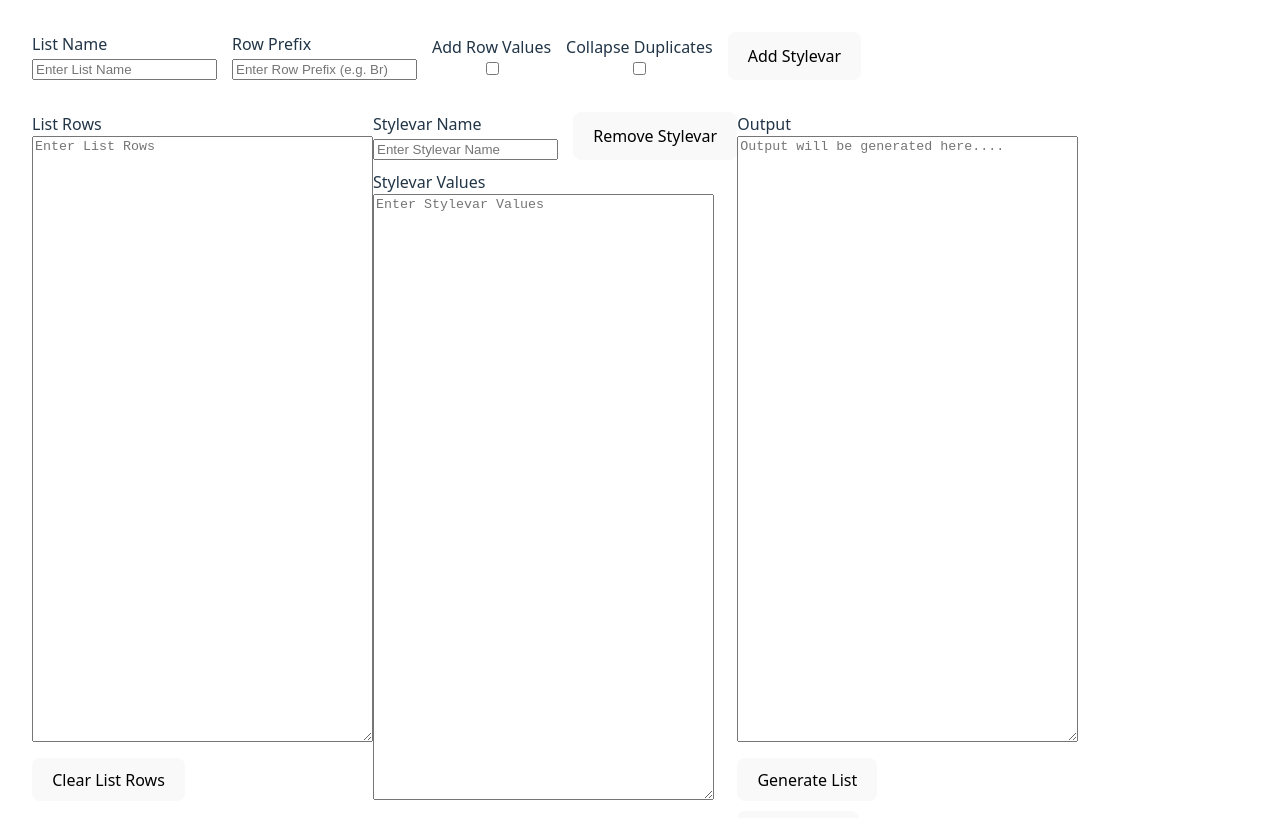
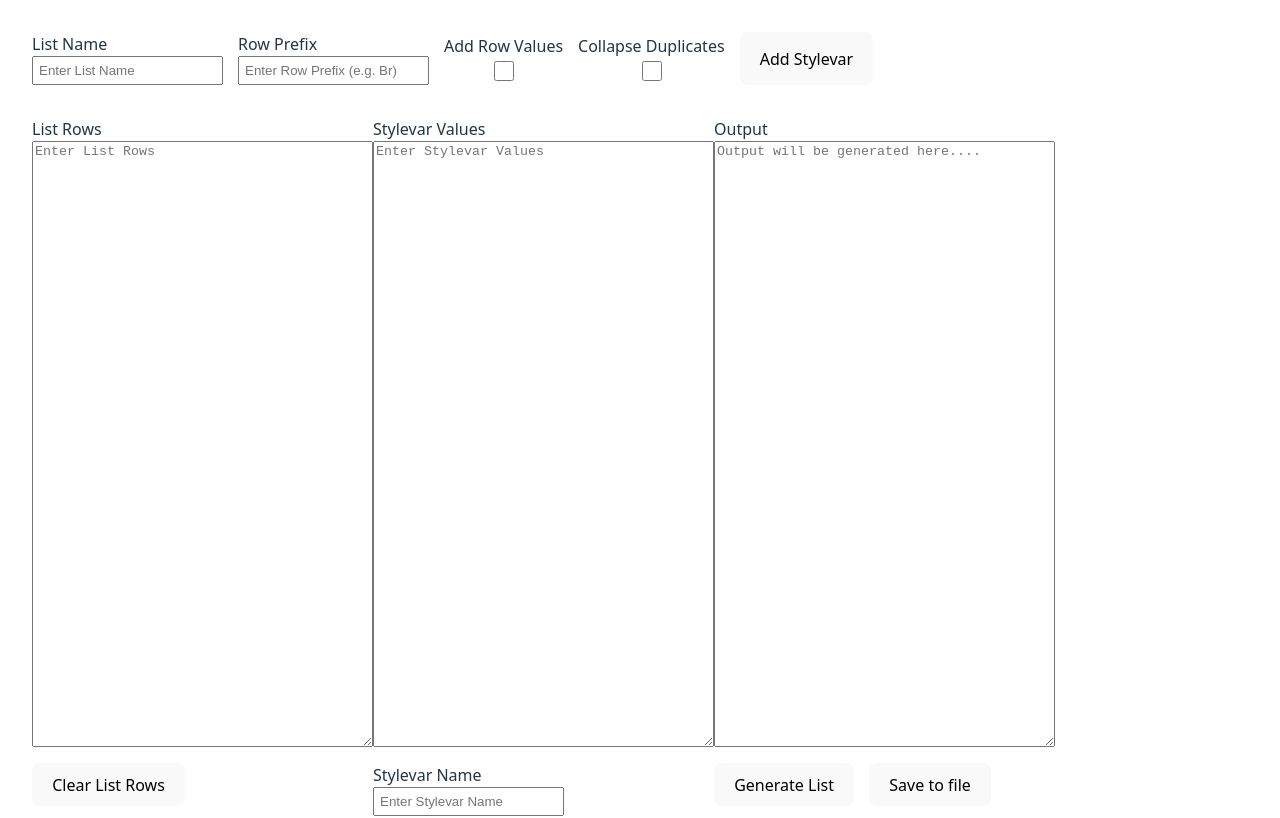
Before and after one commit to codak2/defineListGen, a React (Vite) app: page / in a window 1280 px wide. Shown: the top 818 px of the page. Built offline with nearby package versions, Linux system fonts and the light colour scheme.

Commit message:
add basic frontend

```diff
--- a/src/App.css
+++ b/src/App.css
@@ -42,6 +42,15 @@
   color: #888;
 }
 
+input{
+  padding: 5px;
+}
+
+input[type="checkbox"]{
+  width: 20px;
+  height: 20px;
+}
+
 #mainContainer{
 width: 100%;
 }
@@ -57,6 +66,7 @@ width: 100%;
 
 .container1{
   display: flex;
+  flex-wrap: wrap;
   gap:15px;
 }
 
--- a/src/App.jsx
+++ b/src/App.jsx
@@ -9,7 +9,6 @@ function App() {
       <main id='mainContainer'>
 
         <div id="headerContainer" className='container1'>
-
           <label htmlFor=""> List Name <br />
             <input type="text" placeholder='Enter List Name' />
           </label>
@@ -27,67 +26,47 @@ function App() {
           </label>
 
           <button type="button">Add Stylevar</button>
+        </div>
 
-        </div>
 
         <div className="contentContainer">
 
           <div id="listContainer" className='container2'>
-
             <label htmlFor=""> List Rows <br />
               <textarea name="" id="" placeholder='Enter List Rows' cols="40" rows="40"></textarea>
             </label>
 
             <button type="button">Clear List Rows</button>
-
-
           </div>
 
 
+          <div id="stylevarContainer" className='container2'>
+            <label htmlFor=""> Stylevar Values <br />
+              <textarea name="" id="" placeholder='Enter Stylevar Values' cols="40" rows="40"></textarea>
+            </label>
 
-
-
-
-        <div id="stylevarContainer" className='container2'>
-
-          <div className="container1">
             <label htmlFor=""> Stylevar Name <br />
               <input type="text" placeholder='Enter Stylevar Name' />
             </label>
 
             <button type="button">Remove Stylevar</button>
-
           </div>
 
-          <label htmlFor=""> Stylevar Values <br />
 
-            <textarea name="" id="" placeholder='Enter Stylevar Values' cols="40" rows="40"></textarea>
-
-          </label>
-
-
-
-
-        </div>
-
-        <div id="outputContainer" className='container2' >
+          <div id="outputContainer" className='container2' style={{ "width": "20rem" }}>
             <label htmlFor=""> Output <br />
               <textarea name="" id="" placeholder='Output will be generated here....' cols="40" rows="40"></textarea>
             </label>
 
-
+            <div className="container1">
               <button type="button">Generate List</button>
               <button type="button">Save to file</button>
               <button type="button">Copy Output</button>
               <button type="button">Clear Output</button>
-
+            </div>
           </div>
 
         </div>
-
-
-
-
 
       </main>
     </>
```
Lines whose indentation alone changed are shown as unchanged.
